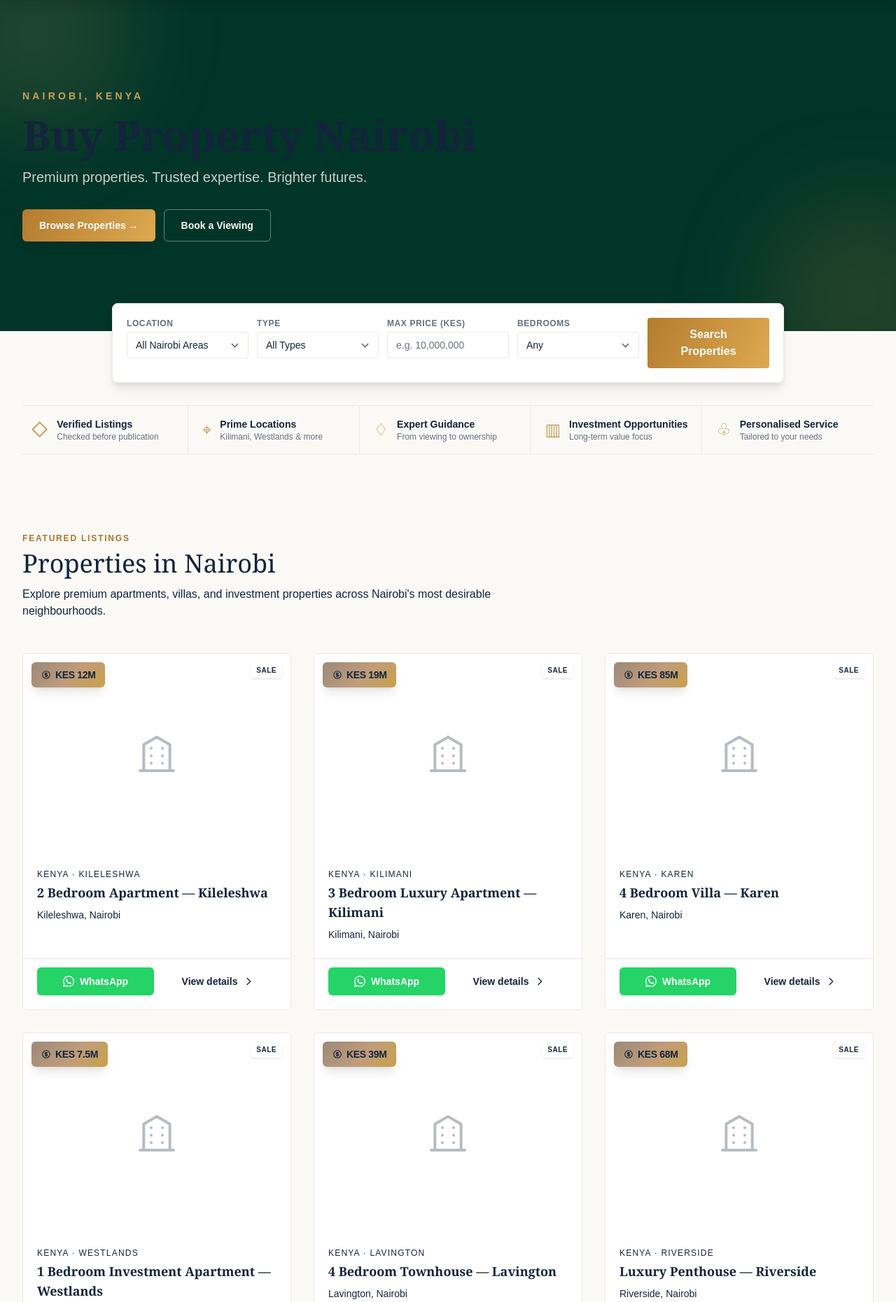
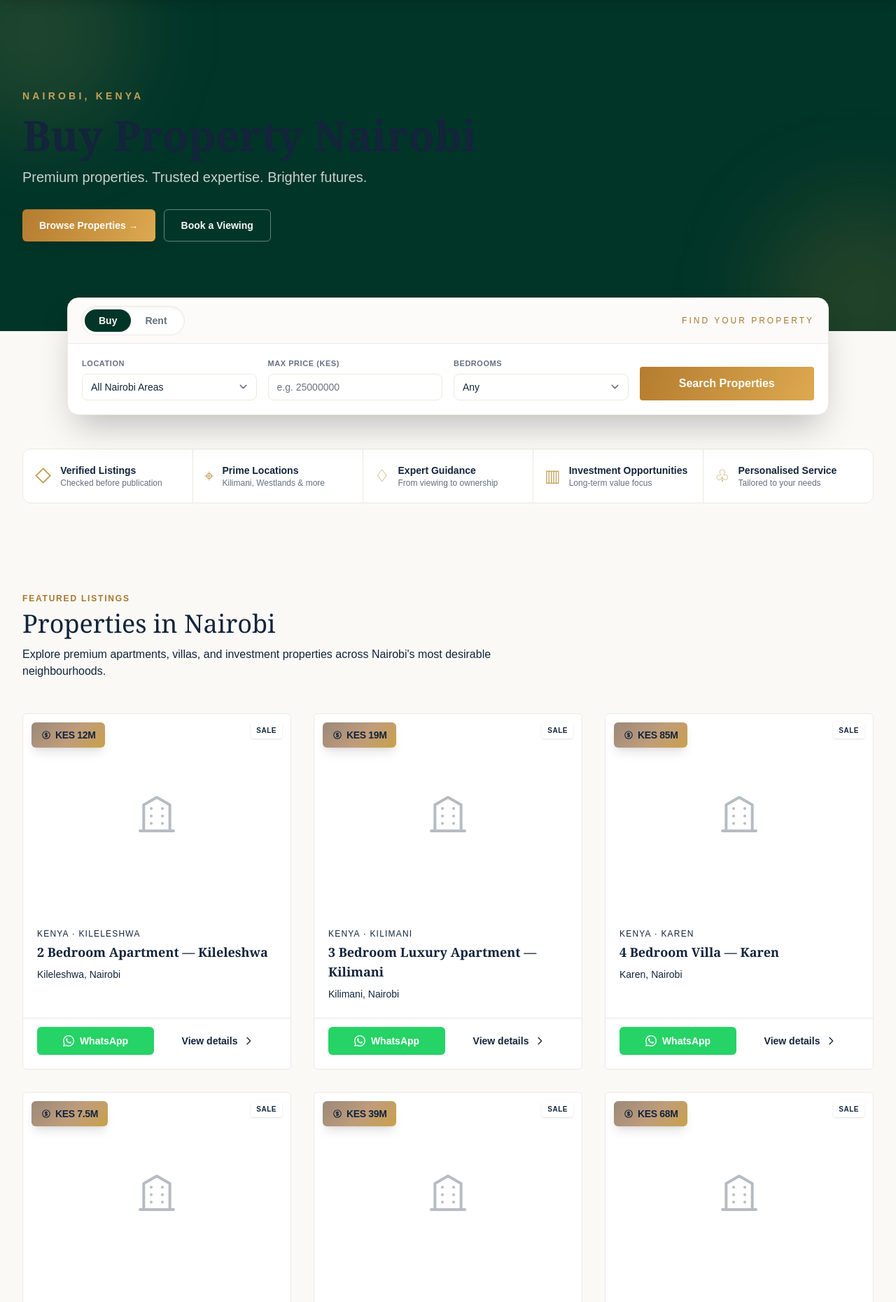
Before and after one commit to Wilson-Ochieng/buypropertynairobi, a Laravel app: page / in a window 1280 px wide. Shown: the part 82-1942 px from the top of the page at 70% size. Run offline with Laravel 12, Linux system fonts and the light colour scheme; data comes from the database, SQL or seed files in the repository; data that the repository does not hold is empty; style sheets or scripts are compiled from the project's sources; parts of the project's set-up code (start-up, migrations or seed data) failed here and were passed over.

Commit message:
updates on home  blade

```diff
--- a/resources/views/home.blade.php
+++ b/resources/views/home.blade.php
@@ -6,67 +6,71 @@
 
 @section('content')
 
+    @php
+        // Neighbourhood tiles come from the locations your admin data already has ($homeLocations).
+        $areas = collect($homeLocations ?? [])->filter()->unique()->take(6)->values();
+    @endphp
+
     {{-- ==================== 1. HERO SLIDER ==================== --}}
     <x-hero-slider :slides="$slides" />
+
     {{-- ==================== 2. SEARCH BAR ==================== --}}
-    <div class="max-w-5xl mx-auto px-4 sm:px-6 lg:px-8 -mt-10 relative z-10">
+    <div class="relative z-10 mx-auto -mt-12 max-w-6xl px-4 sm:px-6 lg:px-8">
         <form action="{{ route('projects.index') }}" method="GET"
-            class="bg-white border border-border-soft rounded-lg shadow-lg p-5 grid grid-cols-1 sm:grid-cols-2 lg:grid-cols-5 gap-3">
-            <input type="hidden" name="purpose" value="buy">
+            class="overflow-hidden rounded-2xl border border-border-soft bg-white shadow-2xl">
 
+            {{-- Buy / Rent toggle --}}
+            <div class="flex items-center justify-between border-b border-border-soft bg-cream/60 px-5 py-3">
+                <div class="inline-flex rounded-full bg-white p-1 shadow-inner ring-1 ring-border-soft">
+                    <label class="cursor-pointer">
+                        <input type="radio" name="purpose" value="buy" class="peer sr-only" checked>
+                        <span class="block rounded-full px-5 py-1.5 text-sm font-semibold text-muted transition peer-checked:bg-emerald-dark peer-checked:text-cream">Buy</span>
+                    </label>
+                    <label class="cursor-pointer">
+                        <input type="radio" name="purpose" value="rent" class="peer sr-only">
+                        <span class="block rounded-full px-5 py-1.5 text-sm font-semibold text-muted transition peer-checked:bg-emerald-dark peer-checked:text-cream">Rent</span>
+                    </label>
+                </div>
+                <span class="hidden text-xs uppercase tracking-[0.25em] text-gold-dark sm:block">Find your property</span>
+            </div>
+
+            <div class="grid grid-cols-1 gap-4 p-5 sm:grid-cols-2 lg:grid-cols-4">
                 <div>
-                <label class="block text-xs font-bold uppercase tracking-wider text-muted mb-1">Location</label>
-                <select name="location" class="w-full border-border-soft rounded text-sm focus:ring-gold focus:border-gold">
+                    <label class="mb-1.5 block text-[11px] font-bold uppercase tracking-wider text-muted">Location</label>
+                    <select name="location" class="w-full rounded-lg border-border-soft text-sm focus:border-gold focus:ring-gold">
                         <option value="">All Nairobi Areas</option>
-                    @foreach($homeLocations ?? [] as $loc)
+                        @foreach($homeLocations as $loc)
                             <option value="{{ $loc }}">{{ $loc }}</option>
                         @endforeach
-                    <option value="Kileleshwa">Kileleshwa</option>
-                    <option value="Kilimani">Kilimani</option>
-                    <option value="Westlands">Westlands</option>
-                    <option value="Karen">Karen</option>
-                    <option value="Lavington">Lavington</option>
-                    <option value="Riverside">Riverside</option>
                     </select>
                 </div>
 
                 <div>
-                <label class="block text-xs font-bold uppercase tracking-wider text-muted mb-1">Type</label>
-                <select name="type" class="w-full border-border-soft rounded text-sm focus:ring-gold focus:border-gold">
-                    <option value="">All Types</option>
-                    <option value="Apartment">Apartment</option>
-                    <option value="Villa">Villa</option>
-                    <option value="Townhouse">Townhouse</option>
-                    <option value="Penthouse">Penthouse</option>
-                </select>
+                    <label class="mb-1.5 block text-[11px] font-bold uppercase tracking-wider text-muted">Max Price (KES)</label>
+                    <input type="number" name="max_price" min="0" placeholder="e.g. 25000000"
+                        class="w-full rounded-lg border-border-soft text-sm focus:border-gold focus:ring-gold">
                 </div>
 
                 <div>
-                <label class="block text-xs font-bold uppercase tracking-wider text-muted mb-1">Max Price (KES)</label>
-                <input type="number" name="max_price" placeholder="e.g. 10,000,000"
-                    class="w-full border-border-soft rounded text-sm focus:ring-gold focus:border-gold">
-            </div>
-
-            <div>
-                <label class="block text-xs font-bold uppercase tracking-wider text-muted mb-1">Bedrooms</label>
-                <select name="bedrooms" class="w-full border-border-soft rounded text-sm focus:ring-gold focus:border-gold">
+                    <label class="mb-1.5 block text-[11px] font-bold uppercase tracking-wider text-muted">Bedrooms</label>
+                    <select name="bedrooms" class="w-full rounded-lg border-border-soft text-sm focus:border-gold focus:ring-gold">
                         <option value="">Any</option>
-                    <option value="1">1+</option>
-                    <option value="2">2+</option>
-                    <option value="3">3+</option>
-                    <option value="4">4+</option>
+                        @foreach([1, 2, 3, 4] as $n)
+                            <option value="{{ $n }}">{{ $n }}+</option>
+                        @endforeach
                     </select>
                 </div>
 
                 <div class="flex items-end">
                     <button type="submit" class="btn-primary w-full">Search Properties</button>
                 </div>
+            </div>
         </form>
     </div>
 
     {{-- ==================== 3. TRUST STRIP ==================== --}}
-    <div class="max-w-7xl mx-auto px-4 sm:px-6 lg:px-8 py-8">
-        <div class="grid grid-cols-2 md:grid-cols-5 gap-2 border-y border-border-soft">
+    <div class="mx-auto max-w-7xl px-4 py-12 sm:px-6 lg:px-8">
+        <div class="grid grid-cols-2 gap-px overflow-hidden rounded-xl border border-border-soft bg-border-soft md:grid-cols-5">
             @foreach([
                 ['◇', 'Verified Listings', 'Checked before publication'],
                 ['⌖', 'Prime Locations', 'Kilimani, Westlands & more'],
@@ -74,7 +78,7 @@
                 ['▥', 'Investment Opportunities', 'Long-term value focus'],
                 ['♧', 'Personalised Service', 'Tailored to your needs'],
             ] as $item)
-                <div class="flex items-center gap-3 py-4 px-3 border-r border-border-soft last:border-r-0">
+                <div class="flex items-center gap-3 bg-white px-4 py-5">
                     <span class="text-2xl text-gold">{{ $item[0] }}</span>
                     <div>
                         <div class="text-sm font-semibold text-ink">{{ $item[1] }}</div>
@@ -85,15 +89,22 @@
         </div>
     </div>
 
-    {{-- ==================== 4. FEATURED PROPERTIES ==================== --}}
+    {{-- ==================== 4. FEATURED PROPERTIES ($featuredProjects) ==================== --}}
     <x-section eyebrow="Featured Listings" title="Properties in Nairobi"
         subtitle="Explore premium apartments, villas, and investment properties across Nairobi's most desirable neighbourhoods.">
 
-        <div class="grid sm:grid-cols-2 lg:grid-cols-3 gap-6 lg:gap-8">
+        @if($featuredProjects->isNotEmpty())
+            <div class="grid gap-6 sm:grid-cols-2 lg:grid-cols-3 lg:gap-8">
                 @foreach($featuredProjects as $project)
                     <x-project-card :project="$project" />
                 @endforeach
             </div>
+        @else
+            <div class="rounded-xl border border-dashed border-border-soft bg-cream/50 px-6 py-16 text-center">
+                <p class="font-serif text-xl text-ink">New listings are coming soon</p>
+                <p class="mt-2 text-sm text-muted">Speak to our team and we will share what is available right now.</p>
+            </div>
+        @endif
 
         <div class="mt-12 text-center">
             <a href="{{ route('projects.index', ['purpose' => 'buy']) }}" class="btn-secondary">
@@ -102,73 +113,73 @@
         </div>
     </x-section>
 
-    {{-- ==================== 5. EXPLORE LOCATIONS ==================== --}}
-    <section class="bg-cream-warm border-y border-border-soft">
+    {{-- ==================== 5. EXPLORE LOCATIONS (from $homeLocations) ==================== --}}
+    @if($areas->isNotEmpty())
+        <section class="border-y border-border-soft bg-cream-warm">
             <x-section eyebrow="Explore Nairobi" title="Prime Neighbourhoods"
                 subtitle="Find properties in Nairobi's most sought-after residential areas.">
 
-            <div class="grid grid-cols-2 md:grid-cols-3 lg:grid-cols-6 gap-3">
-                @foreach([
-                        ['Kileleshwa', 'Kileleshwa'],
-                        ['Kilimani', 'Kilimani'],
-                        ['Westlands', 'Westlands'],
-                        ['Karen', 'Karen'],
-                        ['Lavington', 'Lavington'],
-                        ['Riverside', 'Riverside'],
-                    ] as $area)
-                    <a href="{{ route('category-pages.show', ['purpose' => 'buy', 'slug' => \Illuminate\Support\Str::slug($area[1])]) }}"
-                        class="group relative h-40 rounded-lg overflow-hidden flex items-end"
-                        style="background-image: linear-gradient(to top, rgba(0,53,40,0.9) 0%, transparent 60%); background-color: #004536;">
-                        <span class="relative z-10 p-4 text-cream">
-                            <span class="block font-serif text-lg group-hover:text-gold transition">{{ $area[0] }}</span>
-                            <span class="block text-xs text-cream/70 mt-1">Explore →</span>
+                <div class="grid grid-cols-2 gap-4 md:grid-cols-3 lg:grid-cols-6">
+                    @foreach($areas as $area)
+                        <a href="{{ route('category-pages.show', ['purpose' => 'buy', 'slug' => \Illuminate\Support\Str::slug($area), 'by' => 'location']) }}"
+                            class="group relative isolate flex h-40 items-end overflow-hidden rounded-xl bg-gradient-to-br from-emerald-dark to-emerald shadow-sm transition duration-300 hover:shadow-xl motion-safe:hover:-translate-y-1">
+                            <div class="pointer-events-none absolute -right-8 -top-8 -z-10 h-28 w-28 rounded-full bg-gold/15 blur-2xl transition group-hover:bg-gold/30" aria-hidden="true"></div>
+                            <div class="absolute inset-0 -z-10 bg-gradient-to-t from-black/50 via-transparent to-transparent"></div>
+                            <span class="absolute inset-x-4 top-0 h-px bg-gradient-to-r from-transparent via-gold/70 to-transparent" aria-hidden="true"></span>
+                            <span class="p-4 text-cream">
+                                <span class="block font-serif text-lg transition group-hover:text-gold">{{ $area }}</span>
+                                <span class="mt-1 block text-xs text-cream/75">Explore →</span>
                             </span>
                         </a>
                     @endforeach
                 </div>
 
-            <div class="mt-8 text-center">
+                <div class="mt-10 text-center">
                     <a href="{{ route('projects.index', ['purpose' => 'buy']) }}" class="btn-secondary">
                         View All Locations →
                     </a>
                 </div>
             </x-section>
         </section>
+    @endif
 
     {{-- ==================== 6. WHY CHOOSE BPN ==================== --}}
-    <section class="bg-emerald text-cream">
+    <section class="relative isolate overflow-hidden bg-emerald text-cream">
+        <div class="pointer-events-none absolute -left-24 -top-24 -z-10 h-72 w-72 rounded-full bg-gold/10 blur-3xl" aria-hidden="true"></div>
+        <div class="pointer-events-none absolute -bottom-24 -right-24 -z-10 h-72 w-72 rounded-full bg-gold-dark/15 blur-3xl" aria-hidden="true"></div>
+
         <x-section eyebrow="Why Buy Property Nairobi" title="Your Trusted Property Partner"
             subtitle="Local expertise. Personalised service. Premium property marketing.">
 
-            <div class="grid sm:grid-cols-2 lg:grid-cols-4 gap-6">
+            <div class="grid gap-6 sm:grid-cols-2 lg:grid-cols-4">
                 @foreach([
                     ['◇', 'Local Expertise', 'Deep knowledge of Nairobi neighbourhoods, pricing, and trends.'],
                     ['♢', 'Exclusive Listings', 'Access to premium properties and off-plan opportunities.'],
                     ['♧', 'End-to-End Support', 'From first viewing through to legal completion.'],
                     ['✦', 'Trusted Guidance', 'Verified information on every property in our portfolio.'],
                 ] as $item)
-                    <div class="bg-white/5 border border-white/10 rounded-lg p-6">
+                    <div class="group rounded-xl border border-white/10 bg-white/5 p-6 backdrop-blur-sm transition duration-300 hover:border-gold/50 hover:bg-white/10">
                         <span class="text-3xl text-gold">{{ $item[0] }}</span>
-                        <h3 class="text-lg font-semibold text-cream mt-3 mb-2">{{ $item[1] }}</h3>
-                        <p class="text-sm text-cream/75 leading-relaxed">{{ $item[2] }}</p>
+                        <h3 class="mb-2 mt-4 font-serif text-lg font-semibold text-cream">{{ $item[1] }}</h3>
+                        <p class="text-sm leading-relaxed text-cream/75">{{ $item[2] }}</p>
                     </div>
                 @endforeach
             </div>
         </x-section>
     </section>
 
-    {{-- ==================== 7. NEW DEVELOPMENTS ==================== --}}
+    {{-- ==================== 7. NEW DEVELOPMENTS ($offPlanProjects) ==================== --}}
     @if($offPlanProjects->isNotEmpty())
         <x-section eyebrow="Off-Plan Opportunities" title="New Developments"
             subtitle="Secure early pricing on upcoming residential projects.">
 
-            <div class="grid sm:grid-cols-2 lg:grid-cols-3 gap-6">
+            <div class="grid gap-6 sm:grid-cols-2 lg:grid-cols-3 lg:gap-8">
                 @foreach($offPlanProjects as $project)
                     <x-project-card :project="$project" />
                 @endforeach
             </div>
 
-            <div class="mt-10 text-center">
+            <div class="mt-12 text-center">
                 <a href="{{ route('projects.index', ['purpose' => 'buy', 'status' => 'off_plan']) }}" class="btn-secondary">
                     View All Developments →
                 </a>
@@ -176,51 +187,49 @@
         </x-section>
     @endif
 
-    {{-- ==================== 8. INSIGHTS TEASER ==================== --}}
+    {{-- ==================== 8. INSIGHTS TEASER ($homeInsights) ==================== --}}
     @if($homeInsights->count())
-        <section class="bg-cream-warm border-y border-border-soft">
+        <section class="border-y border-border-soft bg-cream-warm">
             <x-section eyebrow="Guides & Market Notes" title="Property Insights"
                 subtitle="Practical guides and market analysis for Nairobi buyers and investors.">
 
-                <div class="grid sm:grid-cols-2 lg:grid-cols-3 gap-6">
+                <div class="grid gap-6 sm:grid-cols-2 lg:grid-cols-3">
                     @foreach($homeInsights as $insight)
-                        <a href="{{ route('insights.show', $insight) }}" class="card p-6 flex flex-col group">
-                            <div class="text-xs font-medium uppercase tracking-widest text-gold-dark mb-2">
+                        <a href="{{ route('insights.show', $insight) }}"
+                            class="card group flex flex-col p-6 transition duration-300 hover:shadow-lg motion-safe:hover:-translate-y-1">
+                            <div class="mb-2 text-xs font-medium uppercase tracking-widest text-gold-dark">
                                 {{ $insight->location }}
                             </div>
-                            <div class="text-lg font-serif font-semibold text-ink mb-2 group-hover:text-gold-dark transition">
+                            <div class="mb-2 font-serif text-lg font-semibold text-ink transition group-hover:text-gold-dark">
                                 {{ $insight->title }}
                             </div>
                             @if($insight->summary)
                                 <div class="text-sm leading-relaxed text-muted">
-                                    {{ Str::limit($insight->summary, 120) }}
+                                    {{ \Illuminate\Support\Str::limit($insight->summary, 120) }}
                                 </div>
                             @endif
-                            <span class="mt-auto pt-4 text-sm font-medium text-gold-dark">
-                                Read more →
-                            </span>
+                            <span class="mt-auto pt-4 text-sm font-medium text-gold-dark">Read more →</span>
                         </a>
                     @endforeach
                 </div>
 
                 <div class="mt-10 text-center">
-                    <a href="{{ route('insights.index') }}" class="btn-secondary">
-                        View All Insights →
-                    </a>
+                    <a href="{{ route('insights.index') }}" class="btn-secondary">View All Insights →</a>
                 </div>
             </x-section>
         </section>
     @endif
 
     {{-- ==================== 9. CTA ==================== --}}
-    <section class="bg-emerald-dark text-cream">
-        <div class="max-w-7xl mx-auto px-4 sm:px-6 lg:px-8 py-16 md:py-24 text-center">
-            <h2 class="text-3xl md:text-4xl lg:text-5xl font-serif mb-4 text-cream">
-                Find Your Next Home in Nairobi
-            </h2>
+    <section class="relative isolate overflow-hidden bg-emerald-dark text-cream">
+        <div class="pointer-events-none absolute -left-24 top-0 -z-10 h-72 w-72 rounded-full bg-gold/15 blur-3xl" aria-hidden="true"></div>
+        <div class="pointer-events-none absolute -right-24 bottom-0 -z-10 h-72 w-72 rounded-full bg-gold-dark/20 blur-3xl" aria-hidden="true"></div>
+
+        <div class="mx-auto max-w-7xl px-4 py-16 text-center sm:px-6 md:py-24 lg:px-8">
+            <div class="mx-auto mb-6 h-px w-24 bg-gradient-to-r from-transparent via-gold to-transparent" aria-hidden="true"></div>
+            <h2 class="mb-4 font-serif text-3xl text-cream md:text-4xl lg:text-5xl">Find Your Next Home in Nairobi</h2>
             <p class="mx-auto mb-10 max-w-2xl leading-relaxed text-cream/75">
-                Speak to our team about your preferred area, budget, and property type. We'll help you find the right
-                property.
+                Speak to our team about your preferred area, budget, and property type. We'll help you find the right property.
             </p>
             <div class="flex flex-wrap justify-center gap-3">
                 <a href="https://wa.me/254799934180?text={{ urlencode('Hi Buy Property Nairobi, please help me find a property.') }}"
@@ -228,7 +237,7 @@
                     Chat on WhatsApp →
                 </a>
                 <a href="{{ route('contact') }}"
-                    class="inline-flex items-center justify-center px-5 py-3 rounded font-bold border border-gold text-gold hover:bg-gold hover:text-white transition">
+                    class="inline-flex items-center justify-center rounded-md border border-gold px-5 py-3 font-bold text-gold transition hover:bg-gold hover:text-white">
                     Contact Us
                 </a>
             </div>
```
Lines whose indentation alone changed are shown as unchanged.
